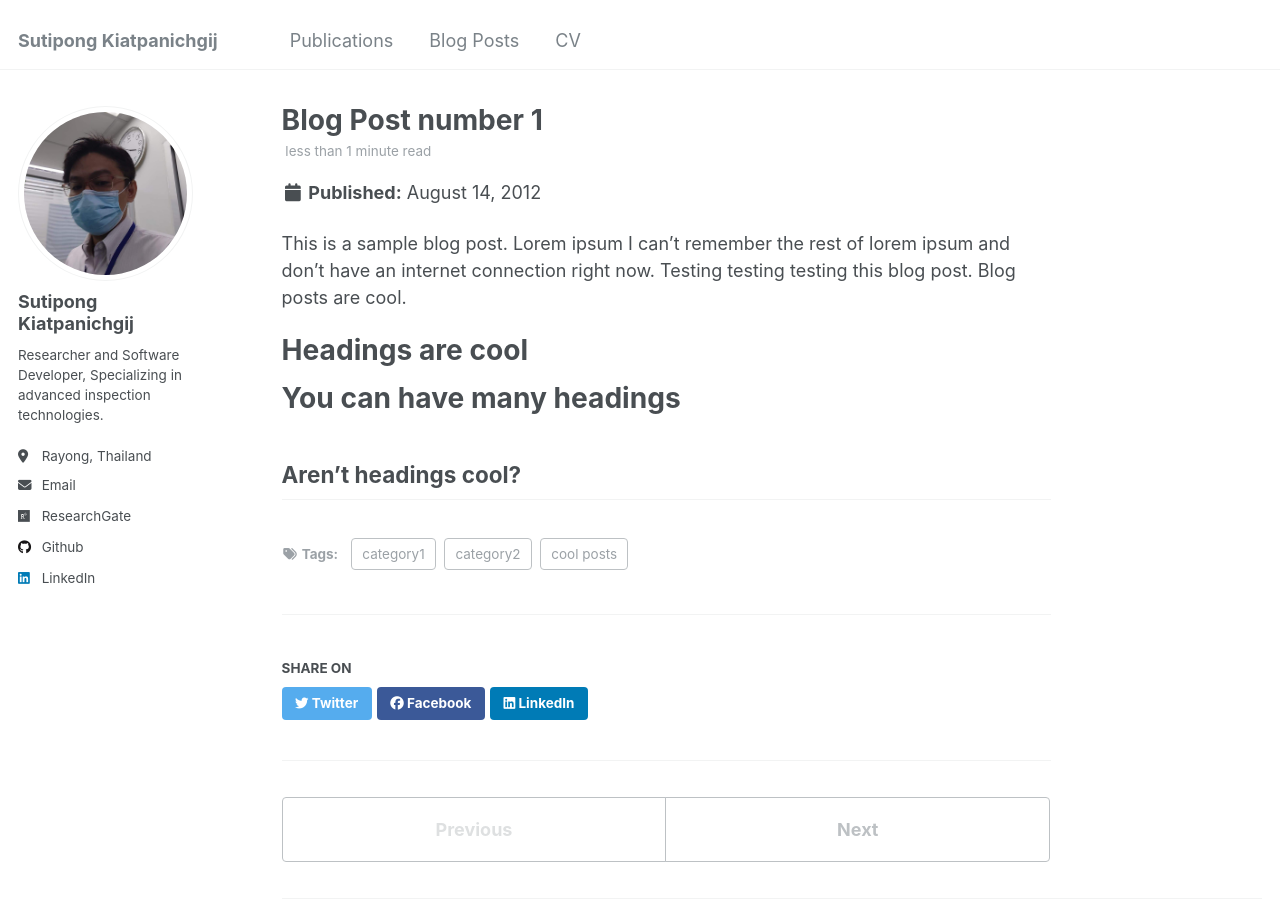
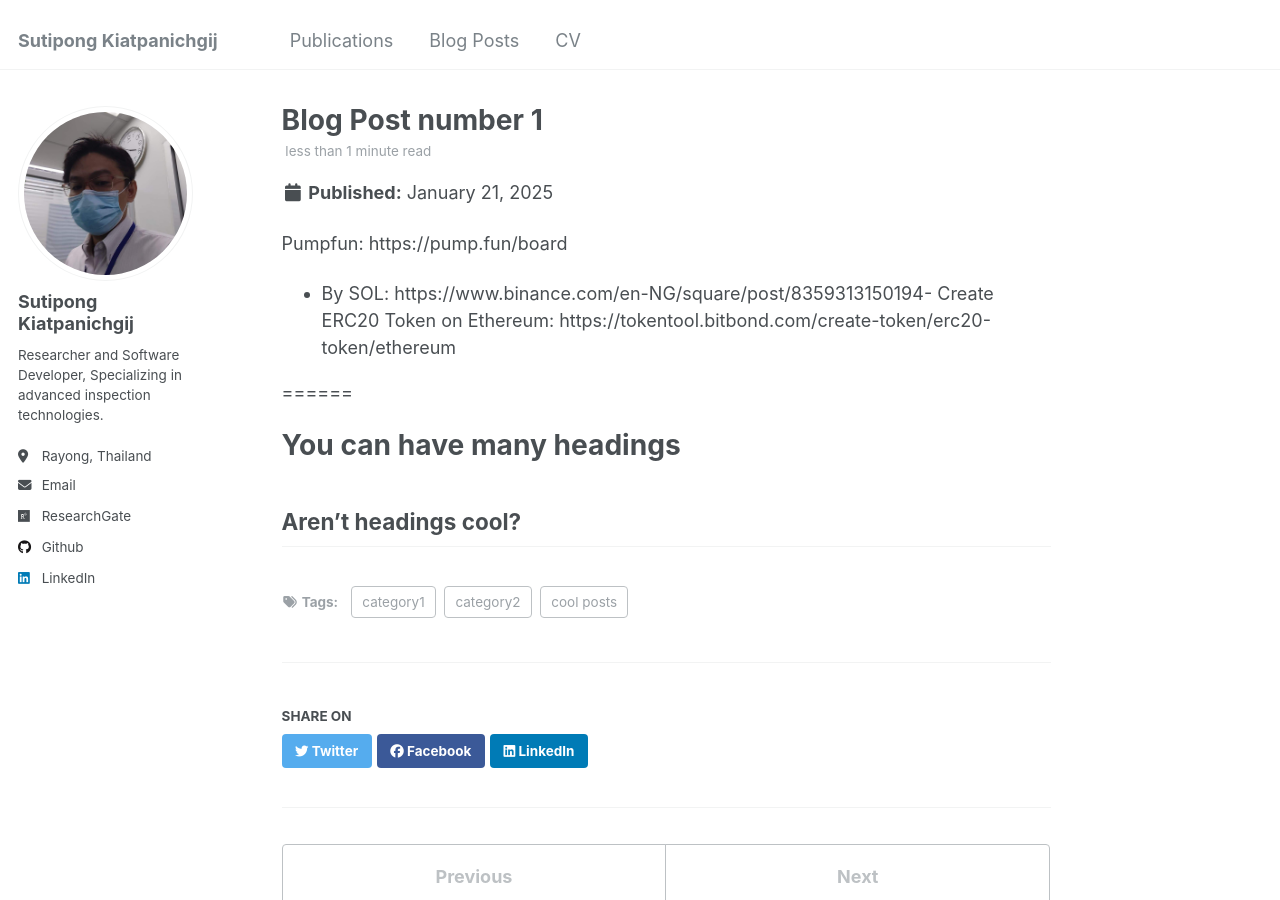
Before and after one commit to SKiatpanichgij/SKiatpanichgij.github.io, a Jekyll site: the page built from _posts/2012-08-14-blog-post-1.md, in a window 1280 px wide and 900 px high. Built offline with Jekyll 4.4.1, drawn with Linux system fonts in a browser that asks for light colours.

Commit message:
Try to add first blog

```diff
--- a/_posts/2012-08-14-blog-post-1.md
+++ b/_posts/2012-08-14-blog-post-1.md
@@ -1,16 +1,16 @@
 ---
 title: 'Blog Post number 1'
-date: 2012-08-14
-permalink: /posts/2012/08/blog-post-1/
+date: 2025-01-21
+permalink: /posts/2025/01/blog-post-1/
 tags:
   - cool posts
   - category1
   - category2
 ---
 
-This is a sample blog post. Lorem ipsum I can't remember the rest of lorem ipsum and don't have an internet connection right now. Testing testing testing this blog post. Blog posts are cool.
+Pumpfun: https://pump.fun/board
+- By SOL: https://www.binance.com/en-NG/square/post/8359313150194- Create ERC20 Token on Ethereum:  https://tokentool.bitbond.com/create-token/erc20-token/ethereum
 
-Headings are cool
 ======
 
 You can have many headings
```
Also changed, not shown: _posts/2012-08-14-blog-post-1 -BackUp.md (added, +20 -0 lines), _posts/2025-01-22-blog-post-5.md (added, +20 -0 lines).
